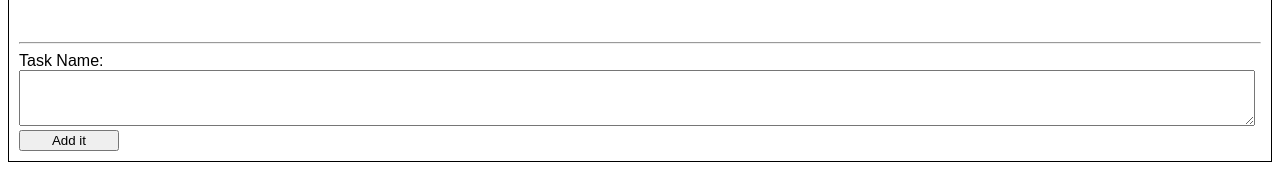
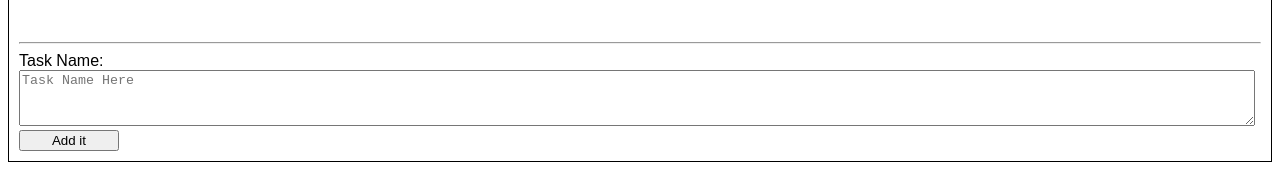
Before and after one commit to wolferliu/react-todo-sample, a React (Create React App) app: page / in a window 1280 px wide. Shown: the part 281-457 px from the top of the page. Built offline with nearby package versions, Linux system fonts and the light colour scheme; the HTML template or start-up script is replaced by a standard one.

Commit message:
initial commit

```diff
--- a/src/App.js
+++ b/src/App.js
@@ -1,13 +1,36 @@
 import "./styles.css";
-
+import { useState } from "react";
 export default function App() {
+  /*
+  Varibles:
+    TaskNameToAdd(string),
+    TaskList(array, inside is object:
+      a checkbox,
+      string,
+      created_time: Date,
+    ),
+    HideComplete(boolean)
+  */
+  const [taskNameToAdd, setTaskNameToAdd] = useState("");
+  const [taskList, setTaskList] = useState([]);
+  const [hideComplete, setHideComplete] = useState(false);
+  const handleChange = (e) => {
+    setTaskNameToAdd(e.target.value);
+  };
+  const handleChangeInHc = () => {
+    if (hideComplete === true) {
+      setHideComplete(false);
+    } else {
+      setHideComplete(true);
+    }
+  };
   return (
     <div className="todo-app">
       <h2>Todo List</h2>
       <div className="imcomplete-banner">
         <div className="imcomplete-number">3 tasks to complete</div>
         <div className="hide-complete">
-          <input type="checkbox" />
+          <input type="checkbox" onClick={handleChangeInHc} />
           Hide Complete
         </div>
       </div>
@@ -45,7 +68,13 @@ export default function App() {
       <hr />
 
       <div>
-        <span>Task Name:</span> <textarea className="task-input" />{" "}
+        <span>Task Name:</span>{" "}
+        <textarea
+          className="task-input"
+          placeholder="Task Name Here"
+          value={taskNameToAdd}
+          onChange={handleChange}
+        />{" "}
         <button className="add-button">Add it</button>
       </div>
     </div>
```
